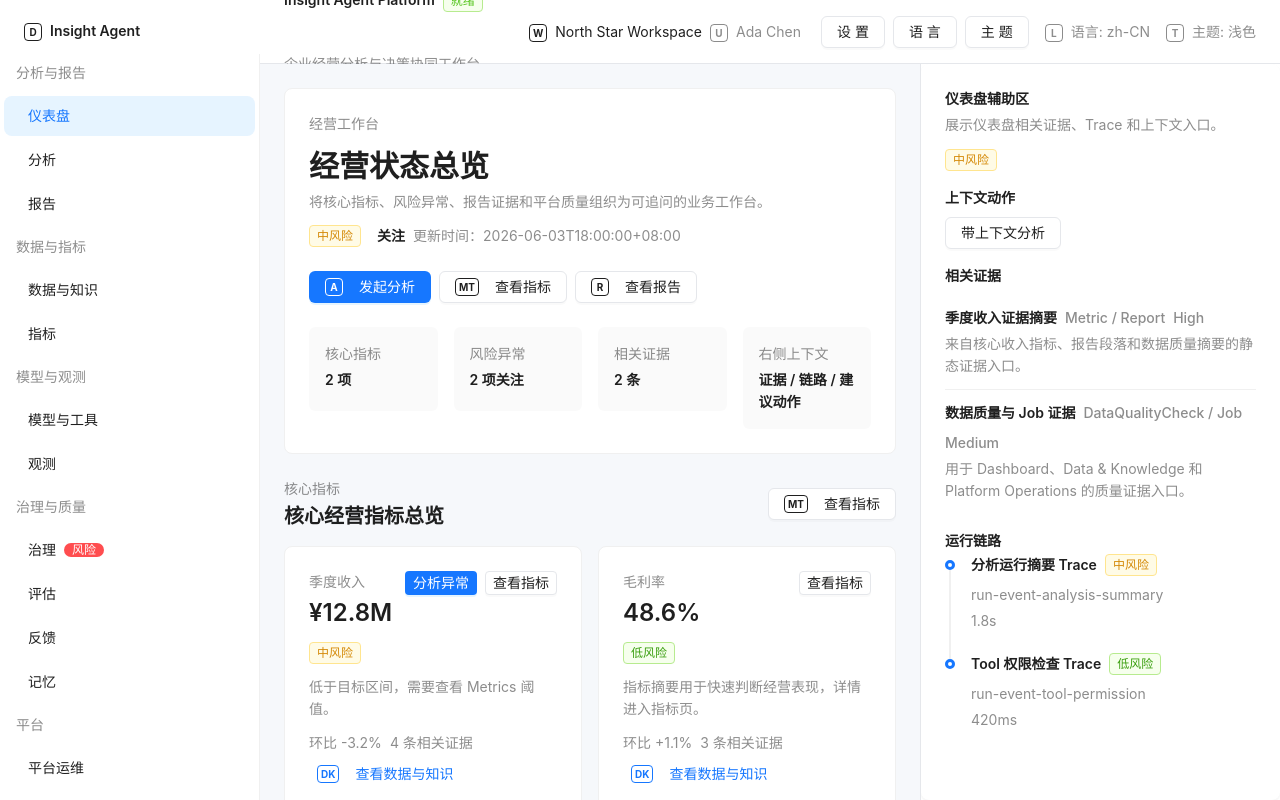
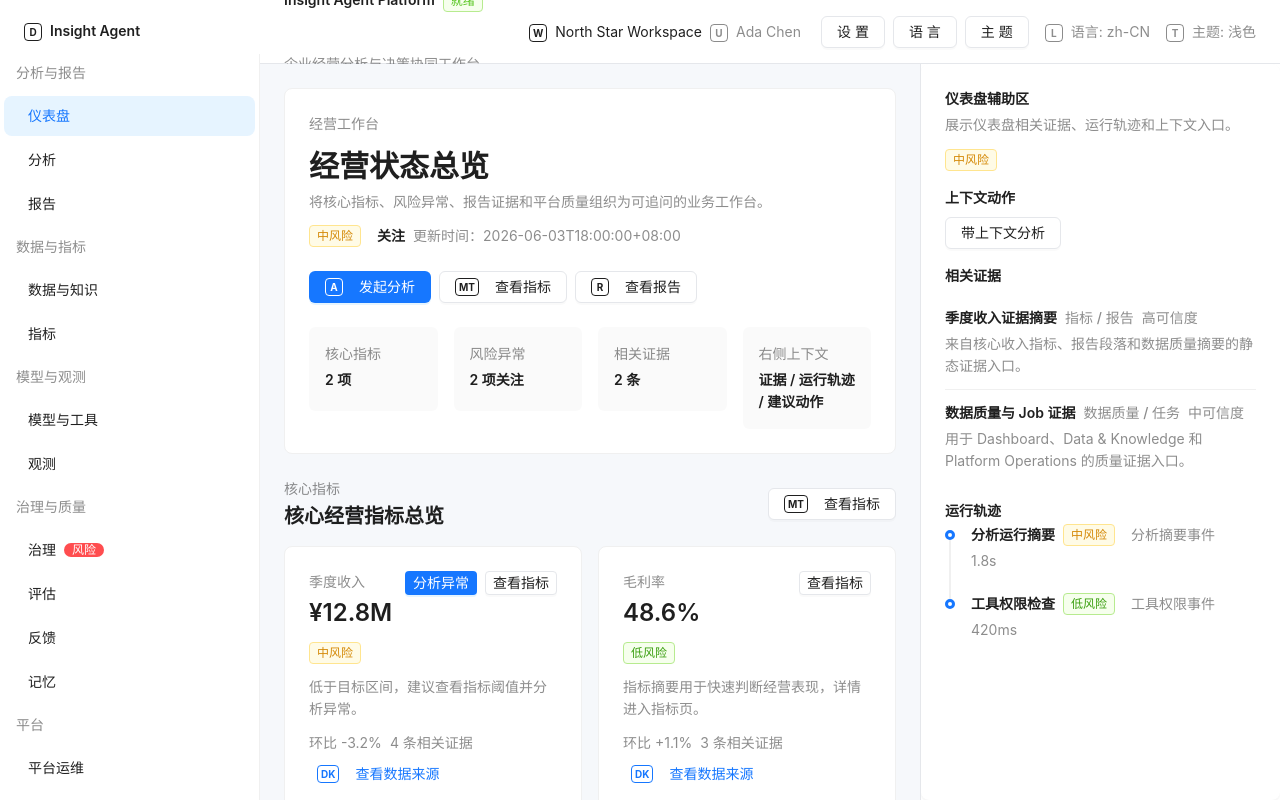
Before and after one commit to arveno/insight-agent-platform, a React (Vite) app in the folder apps/web/: page / in a window 1280 px wide. Built offline with nearby package versions, Linux system fonts and the light colour scheme.

Commit message:
fix: 对齐 Dashboard 覆盖矩阵

```diff
--- a/apps/web/src/pages/_shared/adapters/viewModelAdapters.ts
+++ b/apps/web/src/pages/_shared/adapters/viewModelAdapters.ts
@@ -7,7 +7,7 @@ import type {
   StaticSummaryItemViewModel,
   StaticTraceEntranceViewModel
 } from "../../../app/models";
-import type { RiskBadgeProps, RiskLevel, StatusTagProps } from "../../../shared";
+import type { I18nMessageKey, RiskBadgeProps, RiskLevel, StatusTagProps } from "../../../shared";
 import { translateKey, type Translate } from "../text";
 
 const statusToneByKind: Record<StaticStatusViewModel["status"], StatusTagProps["tone"]> = {
@@ -29,6 +29,40 @@ const riskLevelMap: Record<StaticRiskLevel, RiskLevel> = {
   medium: "medium",
   none: "unknown"
 };
+
+const evidenceSourceTypeKeyByLabel: Record<string, I18nMessageKey> = {
+  "DataQualityCheck / Job": "evidence.sourceType.dataQualityJob",
+  "Metric / Report": "evidence.sourceType.metricReport"
+};
+
+const evidenceConfidenceKeyByText: Record<string, I18nMessageKey> = {
+  High: "evidence.confidence.high",
+  Medium: "evidence.confidence.medium"
+};
+
+const traceTitleKeyByTraceKey: Record<string, I18nMessageKey> = {
+  "analysis-run-trace": "trace.title.analysisRunSummary",
+  "tool-permission-trace": "trace.title.toolPermissionCheck"
+};
+
+const traceEventKeyByTraceKey: Record<string, I18nMessageKey> = {
+  "analysis-run-trace": "trace.event.analysisRunSummary",
+  "tool-permission-trace": "trace.event.toolPermissionCheck"
+};
+
+function translateMappedText(
+  t: Translate,
+  value: string | undefined,
+  keyMap: Record<string, I18nMessageKey>
+): string | undefined {
+  if (!value) {
+    return undefined;
+  }
+
+  const key = keyMap[value];
+
+  return key ? translateKey(t, key) : value;
+}
 
 function productRiskReason(reason?: string): string | undefined {
   if (!reason) {
@@ -73,24 +107,28 @@ export function actionDescription(
   return action.descriptionKey ? translateKey(t, action.descriptionKey) : action.description;
 }
 
-export function toEvidenceItem(item: StaticEvidenceEntranceViewModel) {
+export function toEvidenceItem(t: Translate, item: StaticEvidenceEntranceViewModel) {
   return {
-    confidenceText: item.confidenceText,
+    confidenceText: translateMappedText(t, item.confidenceText, evidenceConfidenceKeyByText),
     key: item.key,
-    sourceTypeLabel: item.sourceType,
+    sourceTypeLabel:
+      translateMappedText(t, item.sourceType, evidenceSourceTypeKeyByLabel) ?? item.sourceType,
     summary: item.summary,
     title: item.title
   };
 }
 
 export function toTraceItem(t: Translate, item: StaticTraceEntranceViewModel) {
+  const eventKey = traceEventKeyByTraceKey[item.key];
+  const titleKey = traceTitleKeyByTraceKey[item.key];
+
   return {
     description: item.latencyText,
     key: item.key,
     risk: toRiskBadge(t, item.risk),
     status: toStatusTag(t, item.status),
-    timestampText: item.eventId,
-    title: item.title
+    timestampText: eventKey ? translateKey(t, eventKey) : item.eventId,
+    title: titleKey ? translateKey(t, titleKey) : item.title
   };
 }
 
--- a/apps/web/src/pages/_shared/panels/EvidencePanel.tsx
+++ b/apps/web/src/pages/_shared/panels/EvidencePanel.tsx
@@ -13,7 +13,7 @@ export function EvidencePanel({ items }: EvidencePanelProps) {
   return (
     <SourceEvidenceList
       empty={{ title: translateKey(t, "state.empty.default.title") }}
-      items={items.map((item) => toEvidenceItem(item))}
+      items={items.map((item) => toEvidenceItem(t, item))}
     />
   );
 }
--- a/apps/web/src/pages/dashboard/components/DashboardMetricOverview.tsx
+++ b/apps/web/src/pages/dashboard/components/DashboardMetricOverview.tsx
@@ -19,7 +19,17 @@ export function DashboardMetricOverview({ onNavigate, viewModel }: DashboardComp
         title={t("dashboard.metrics.title")}
       />
       <Row gutter={[16, 16]} style={{ marginTop: 16 }}>
-        {viewModel.businessMetricCards.map((metric) => (
+        {viewModel.businessMetricCards.map((metric) => {
+          const risk = toRiskBadge(t, metric.risk);
+          const displayRisk = risk?.reason
+            ? { ...risk, reason: t("dashboard.metrics.riskDescription") }
+            : risk;
+          const description =
+            metric.risk.level === "low"
+              ? t("dashboard.metrics.defaultDescription")
+              : t("dashboard.metrics.riskDescription");
+
+          return (
             <Col key={metric.key} lg={12} xs={24}>
               <MetricCard
                 actions={
@@ -34,11 +44,7 @@ export function DashboardMetricOverview({ onNavigate, viewModel }: DashboardComp
                     </Button>
                   </Space>
                 }
-              description={
-                <Typography.Text type="secondary">
-                  {metric.risk.reason ?? t("dashboard.metrics.defaultDescription")}
-                </Typography.Text>
-              }
+                description={<Typography.Text type="secondary">{description}</Typography.Text>}
                 evidenceSummary={
                   <Space wrap>
                     <Typography.Text type="secondary">{metric.trendText}</Typography.Text>
@@ -53,12 +59,13 @@ export function DashboardMetricOverview({ onNavigate, viewModel }: DashboardComp
                     </Button>
                   </Space>
                 }
-              risk={toRiskBadge(t, metric.risk)}
+                risk={displayRisk}
                 title={metric.label}
                 value={metric.valueText}
               />
             </Col>
-        ))}
+          );
+        })}
       </Row>
     </section>
   );
--- a/apps/web/src/pages/dashboard/components/DashboardQualityPanel.tsx
+++ b/apps/web/src/pages/dashboard/components/DashboardQualityPanel.tsx
@@ -32,6 +32,7 @@ export function DashboardQualityPanel({ onNavigate, viewModel }: DashboardCompon
                         {t("dashboard.quality.itemEyebrow")}
                       </Typography.Text>
                       <Typography.Text strong>{item.label}</Typography.Text>
+                      <Typography.Text type="secondary">{item.value}</Typography.Text>
                     </Space>
                     {risk ? <RiskBadge {...risk} /> : null}
                   </Space>
--- a/apps/web/src/pages/dashboard/components/DashboardRiskOverview.tsx
+++ b/apps/web/src/pages/dashboard/components/DashboardRiskOverview.tsx
@@ -22,6 +22,11 @@ export function DashboardRiskOverview({ onNavigate, viewModel }: DashboardCompon
       <Row gutter={[16, 16]} style={{ marginTop: 16 }}>
         {riskItems.map((item) => {
           const risk = toRiskBadge(t, item.risk);
+          const isRiskSummary = viewModel.riskSummary.some((riskItem) => riskItem.key === item.key);
+          const eyebrow = isRiskSummary ? t("dashboard.risk.summaryEyebrow") : item.value;
+          const description = isRiskSummary
+            ? item.description
+            : t("dashboard.risk.anomalyDescription");
 
           return (
             <Col key={item.key} lg={12} xs={24}>
@@ -29,12 +34,12 @@ export function DashboardRiskOverview({ onNavigate, viewModel }: DashboardCompon
                 <Space direction="vertical" size={12} style={{ width: "100%" }}>
                   <Space align="start" style={{ justifyContent: "space-between", width: "100%" }}>
                     <Space direction="vertical" size={4}>
-                      <Typography.Text type="secondary">{item.value}</Typography.Text>
+                      <Typography.Text type="secondary">{eyebrow}</Typography.Text>
                       <Typography.Text strong>{item.label}</Typography.Text>
                     </Space>
                     {risk ? <RiskBadge {...risk} /> : null}
                   </Space>
-                  <Typography.Text type="secondary">{item.description}</Typography.Text>
+                  <Typography.Text type="secondary">{description}</Typography.Text>
                   <Space wrap>
                     <Button onClick={() => onNavigate?.("analysis")} type="primary">
                       <AppIcon name="analysis" />
--- a/apps/web/src/shared/i18n/messages.ts
+++ b/apps/web/src/shared/i18n/messages.ts
@@ -46,8 +46,8 @@ export const messages = {
     "action.observabilityOpenModelTools.label": "查看模型与工具",
     "action.openInAnalysisWithContext.label": "带上下文分析",
     "action.platformOpenDashboard.label": "回到仪表盘",
-    "action.platformRunJobDisabled.description": "请先确认 Job 配置和执行窗口。",
-    "action.platformRunJobDisabled.label": "运行 Job",
+    "action.platformRunJobDisabled.description": "请先确认任务配置和执行窗口。",
+    "action.platformRunJobDisabled.label": "运行任务",
     "action.reportFollowUp.label": "基于报告继续分析",
     "action.reportsOpenAnalysis.label": "进入分析",
     "action.reportsOpenEvaluation.label": "进入评估",
@@ -67,7 +67,7 @@ export const messages = {
     "app.mainDescription": "企业经营分析与决策 Agent 平台",
     "app.mainPlaceholder": "经营分析工作台。",
     "app.productTitle": "Insight Agent Platform",
-    "app.rightAssist.global.description": "展示当前页面的证据、Trace 与上下文入口。",
+    "app.rightAssist.global.description": "展示当前页面的证据、运行轨迹与上下文入口。",
     "app.rightAssist.global.title": "全局辅助区",
     appName: "Insight Agent",
     "chart.static.subtitle": "指标图表",
@@ -75,7 +75,7 @@ export const messages = {
     "dashboard.action.analyzeAnomaly": "分析异常",
     "dashboard.action.analyzeWithContext": "带上下文分析",
     "dashboard.action.viewAnomaly": "查看异常",
-    "dashboard.action.viewDataKnowledge": "查看数据与知识",
+    "dashboard.action.viewDataKnowledge": "查看数据来源",
     "dashboard.action.viewEvidence": "查看证据",
     "dashboard.action.viewGovernanceRisk": "查看治理风险",
     "dashboard.action.viewJobDataQuality": "查看任务与质量",
@@ -84,7 +84,7 @@ export const messages = {
     "dashboard.action.viewPlatformOperations": "查看平台运维",
     "dashboard.action.viewReports": "查看报告",
     "dashboard.action.viewSuggestions": "查看建议",
-    "dashboard.action.viewTrace": "查看链路",
+    "dashboard.action.viewTrace": "查看运行轨迹",
     "dashboard.common.evidenceCountSuffix": "条证据",
     "dashboard.common.relatedEvidenceCountSuffix": "条相关证据",
     "dashboard.common.updatedAtPrefix": "更新时间：",
@@ -96,12 +96,13 @@ export const messages = {
     "dashboard.hero.fact.metricCountSuffix": "项",
     "dashboard.hero.fact.metricLabel": "核心指标",
     "dashboard.hero.fact.rightContextLabel": "右侧上下文",
-    "dashboard.hero.fact.rightContextValue": "证据 / 链路 / 建议动作",
+    "dashboard.hero.fact.rightContextValue": "证据 / 运行轨迹 / 建议动作",
     "dashboard.hero.fact.riskAnomalyCountSuffix": "项关注",
     "dashboard.hero.fact.riskAnomalyLabel": "风险异常",
     "dashboard.hero.title": "经营状态总览",
     "dashboard.metrics.defaultDescription": "指标摘要用于快速判断经营表现，详情进入指标页。",
     "dashboard.metrics.eyebrow": "核心指标",
+    "dashboard.metrics.riskDescription": "低于目标区间，建议查看指标阈值并分析异常。",
     "dashboard.metrics.title": "核心经营指标总览",
     "dashboard.quality.eyebrow": "质量与运维",
     "dashboard.quality.itemEyebrow": "数据质量 / 任务",
@@ -111,9 +112,16 @@ export const messages = {
     "dashboard.reportEvidence.eyebrow": "报告与证据",
     "dashboard.reportEvidence.recentReportEyebrow": "最近报告",
     "dashboard.reportEvidence.recentReportTitle": "最近报告与建议动作",
+    "dashboard.reportEvidence.suggestionSummary": "建议先核对相关证据，再带上下文继续分析。",
     "dashboard.reportEvidence.title": "报告与证据入口",
+    "dashboard.risk.anomalyDescription": "收入增速低于阈值，建议带上下文分析异常。",
     "dashboard.risk.eyebrow": "风险与异常",
+    "dashboard.risk.summaryEyebrow": "风险等级",
     "dashboard.risk.title": "风险与异常摘要",
+    "evidence.confidence.high": "高可信度",
+    "evidence.confidence.medium": "中可信度",
+    "evidence.sourceType.dataQualityJob": "数据质量 / 任务",
+    "evidence.sourceType.metricReport": "指标 / 报告",
     "feedback.option.issue": "有问题",
     "feedback.option.useful": "有帮助",
     "feedback.submit": "提交反馈",
@@ -143,7 +151,7 @@ export const messages = {
     "nav.settings": "设置",
     "nav.workspace": "工作区",
     "page.analysis.description": "分析工作台。",
-    "page.analysis.rightAssist.description": "展示分析相关证据、Trace 和上下文入口。",
+    "page.analysis.rightAssist.description": "展示分析相关证据、运行轨迹和上下文入口。",
     "page.analysis.rightAssist.title": "分析辅助区",
     "page.analysis.section.analysisInput.description": "分析输入信息区。",
     "page.analysis.section.analysisInput.title": "分析输入",
@@ -153,7 +161,7 @@ export const messages = {
     "page.analysis.section.runStatus.title": "运行状态",
     "page.analysis.title": "分析",
     "page.dashboard.description": "仪表盘工作台。",
-    "page.dashboard.rightAssist.description": "展示仪表盘相关证据、Trace 和上下文入口。",
+    "page.dashboard.rightAssist.description": "展示仪表盘相关证据、运行轨迹和上下文入口。",
     "page.dashboard.rightAssist.title": "仪表盘辅助区",
     "page.dashboard.section.businessOverview.description": "业务总览信息区。",
     "page.dashboard.section.businessOverview.title": "业务总览",
@@ -163,7 +171,7 @@ export const messages = {
     "page.dashboard.section.riskAnomaly.title": "风险与异常",
     "page.dashboard.title": "仪表盘",
     "page.dataKnowledge.description": "数据与知识工作台。",
-    "page.dataKnowledge.rightAssist.description": "展示数据与知识相关证据、Trace 和上下文入口。",
+    "page.dataKnowledge.rightAssist.description": "展示数据与知识相关证据、运行轨迹和上下文入口。",
     "page.dataKnowledge.rightAssist.title": "数据与知识辅助区",
     "page.dataKnowledge.section.dataSource.description": "数据源信息区。",
     "page.dataKnowledge.section.dataSource.title": "数据源",
@@ -175,7 +183,7 @@ export const messages = {
     "page.dataKnowledge.tab.knowledge.label": "知识",
     "page.dataKnowledge.title": "数据与知识",
     "page.evaluation.description": "评估工作台。",
-    "page.evaluation.rightAssist.description": "展示评估相关证据、Trace 和上下文入口。",
+    "page.evaluation.rightAssist.description": "展示评估相关证据、运行轨迹和上下文入口。",
     "page.evaluation.rightAssist.title": "评估辅助区",
     "page.evaluation.section.evaluationOverview.description": "评估总览信息区。",
     "page.evaluation.section.evaluationOverview.title": "评估总览",
@@ -183,7 +191,7 @@ export const messages = {
     "page.evaluation.section.scoreReference.title": "评分与引用",
     "page.evaluation.title": "评估",
     "page.feedback.description": "反馈工作台。",
-    "page.feedback.rightAssist.description": "展示反馈相关证据、Trace 和上下文入口。",
+    "page.feedback.rightAssist.description": "展示反馈相关证据、运行轨迹和上下文入口。",
     "page.feedback.rightAssist.title": "反馈辅助区",
     "page.feedback.section.badCaseEntry.description": "Bad Case 入口信息区。",
     "page.feedback.section.badCaseEntry.title": "Bad Case 入口",
@@ -193,7 +201,7 @@ export const messages = {
     "page.feedback.section.feedbackList.title": "反馈列表",
     "page.feedback.title": "反馈",
     "page.governance.description": "治理工作台。",
-    "page.governance.rightAssist.description": "展示治理相关证据、Trace 和上下文入口。",
+    "page.governance.rightAssist.description": "展示治理相关证据、运行轨迹和上下文入口。",
     "page.governance.rightAssist.title": "治理辅助区",
     "page.governance.section.auditRisk.description": "审计与风险信息区。",
     "page.governance.section.auditRisk.title": "审计与风险",
@@ -201,7 +209,7 @@ export const messages = {
     "page.governance.section.policy.title": "策略",
     "page.governance.title": "治理",
     "page.memory.description": "记忆工作台。",
-    "page.memory.rightAssist.description": "展示记忆相关证据、Trace 和上下文入口。",
+    "page.memory.rightAssist.description": "展示记忆相关证据、运行轨迹和上下文入口。",
     "page.memory.rightAssist.title": "记忆辅助区",
     "page.memory.section.memoryList.description": "记忆列表信息区。",
     "page.memory.section.memoryList.title": "记忆列表",
@@ -211,7 +219,7 @@ export const messages = {
     "page.memory.section.memoryUsage.title": "记忆使用轨迹",
     "page.memory.title": "记忆",
     "page.metrics.description": "指标工作台。",
-    "page.metrics.rightAssist.description": "展示指标相关证据、Trace 和上下文入口。",
+    "page.metrics.rightAssist.description": "展示指标相关证据、运行轨迹和上下文入口。",
     "page.metrics.rightAssist.title": "指标辅助区",
     "page.metrics.section.formulaThreshold.description": "公式与阈值信息区。",
     "page.metrics.section.formulaThreshold.title": "公式与阈值",
@@ -221,7 +229,7 @@ export const messages = {
     "page.metrics.section.metricCatalog.title": "指标目录",
     "page.metrics.title": "指标",
     "page.modelTools.description": "模型与工具工作台。",
-    "page.modelTools.rightAssist.description": "展示模型与工具相关证据、Trace 和上下文入口。",
+    "page.modelTools.rightAssist.description": "展示模型与工具相关证据、运行轨迹和上下文入口。",
     "page.modelTools.rightAssist.title": "模型与工具辅助区",
     "page.modelTools.section.configDetail.description": "配置详情信息区。",
     "page.modelTools.section.configDetail.title": "配置详情",
@@ -236,27 +244,28 @@ export const messages = {
     "page.modelTools.tab.toolDefinitions.label": "工具定义",
     "page.modelTools.title": "模型与工具",
     "page.observability.description": "观测工作台。",
-    "page.observability.rightAssist.description": "展示观测相关证据、Trace 和上下文入口。",
+    "page.observability.rightAssist.description": "展示观测相关证据、运行轨迹和上下文入口。",
     "page.observability.rightAssist.title": "观测辅助区",
     "page.observability.section.costLatency.description": "成本与延迟信息区。",
     "page.observability.section.costLatency.title": "成本与延迟",
-    "page.observability.section.traceDetail.description": "Trace 详情信息区。",
-    "page.observability.section.traceDetail.title": "Trace 详情",
-    "page.observability.section.traceOverview.description": "Trace 总览信息区。",
-    "page.observability.section.traceOverview.title": "Trace 总览",
+    "page.observability.section.traceDetail.description": "运行轨迹详情信息区。",
+    "page.observability.section.traceDetail.title": "运行轨迹详情",
+    "page.observability.section.traceOverview.description": "运行轨迹总览信息区。",
+    "page.observability.section.traceOverview.title": "运行轨迹总览",
     "page.observability.title": "观测",
     "page.platformOperations.description": "平台运维工作台。",
-    "page.platformOperations.rightAssist.description": "展示平台运维相关证据、Trace 和上下文入口。",
+    "page.platformOperations.rightAssist.description":
+      "展示平台运维相关证据、运行轨迹和上下文入口。",
     "page.platformOperations.rightAssist.title": "平台运维辅助区",
-    "page.platformOperations.section.jobsQuality.description": "Job 与质量检查信息区。",
-    "page.platformOperations.section.jobsQuality.title": "Job 与质量检查",
+    "page.platformOperations.section.jobsQuality.description": "任务与质量检查信息区。",
+    "page.platformOperations.section.jobsQuality.title": "任务与质量检查",
     "page.platformOperations.section.opsStatus.description": "运维状态信息区。",
     "page.platformOperations.section.opsStatus.title": "运维状态",
-    "page.platformOperations.tab.jobs.label": "Jobs",
+    "page.platformOperations.tab.jobs.label": "任务",
     "page.platformOperations.tab.quality.label": "质量检查",
     "page.platformOperations.title": "平台运维",
     "page.reports.description": "报告工作台。",
-    "page.reports.rightAssist.description": "展示报告相关证据、Trace 和上下文入口。",
+    "page.reports.rightAssist.description": "展示报告相关证据、运行轨迹和上下文入口。",
     "page.reports.rightAssist.title": "报告辅助区",
     "page.reports.section.reportList.description": "报告列表信息区。",
     "page.reports.section.reportList.title": "报告列表",
@@ -266,7 +275,7 @@ export const messages = {
     "page.reports.section.reportSection.title": "报告段落",
     "page.reports.title": "报告",
     "page.settings.description": "设置工作台。",
-    "page.settings.rightAssist.description": "展示设置相关证据、Trace 和上下文入口。",
+    "page.settings.rightAssist.description": "展示设置相关证据、运行轨迹和上下文入口。",
     "page.settings.rightAssist.title": "设置辅助区",
     "page.settings.section.preferences.description": "偏好设置信息区。",
     "page.settings.section.preferences.title": "偏好设置",
@@ -274,7 +283,7 @@ export const messages = {
     "page.settings.section.securityPolicy.title": "安全策略",
     "page.settings.title": "设置",
     "page.workspace.description": "工作区工作台。",
-    "page.workspace.rightAssist.description": "展示工作区相关证据、Trace 和上下文入口。",
+    "page.workspace.rightAssist.description": "展示工作区相关证据、运行轨迹和上下文入口。",
     "page.workspace.rightAssist.title": "工作区辅助区",
     "page.workspace.section.membersRolesDomains.description": "成员、角色与业务域信息区。",
     "page.workspace.section.membersRolesDomains.title": "成员、角色与业务域",
@@ -286,7 +295,7 @@ export const messages = {
     "risk.unknown.title": "未知风险",
     "rightAssist.section.contextActions.title": "上下文动作",
     "rightAssist.section.evidence.title": "相关证据",
-    "rightAssist.section.trace.title": "运行链路",
+    "rightAssist.section.trace.title": "运行轨迹",
     settings: "设置",
     "state.disabled.default.message": "当前操作不可用。",
     "state.disabled.default.title": "不可操作",
@@ -316,6 +325,10 @@ export const messages = {
     theme: "主题",
     "themeMode.dark": "深色",
     "themeMode.light": "浅色",
+    "trace.event.analysisRunSummary": "分析摘要事件",
+    "trace.event.toolPermissionCheck": "工具权限事件",
+    "trace.title.analysisRunSummary": "分析运行摘要",
+    "trace.title.toolPermissionCheck": "工具权限检查",
     userMenu: "用户入口"
   },
   "en-US": {
@@ -398,7 +411,7 @@ export const messages = {
     "dashboard.action.analyzeAnomaly": "Analyze anomaly",
     "dashboard.action.analyzeWithContext": "Analyze with context",
     "dashboard.action.viewAnomaly": "View anomaly",
-    "dashboard.action.viewDataKnowledge": "View data and knowledge",
+    "dashboard.action.viewDataKnowledge": "View data sources",
     "dashboard.action.viewEvidence": "View evidence",
     "dashboard.action.viewGovernanceRisk": "View governance risk",
     "dashboard.action.viewJobDataQuality": "View jobs and data quality",
@@ -426,6 +439,8 @@ export const messages = {
     "dashboard.metrics.defaultDescription":
       "Metric summaries help assess business performance quickly. Open the metrics page for details.",
     "dashboard.metrics.eyebrow": "Key metrics",
+    "dashboard.metrics.riskDescription":
+      "Below the target range. Review metric thresholds and analyze the anomaly.",
     "dashboard.metrics.title": "Core business metrics",
     "dashboard.quality.eyebrow": "Quality and operations",
     "dashboard.quality.itemEyebrow": "Data quality / Jobs",
@@ -435,9 +450,18 @@ export const messages = {
     "dashboard.reportEvidence.eyebrow": "Reports and evidence",
     "dashboard.reportEvidence.recentReportEyebrow": "Recent report",
     "dashboard.reportEvidence.recentReportTitle": "Recent report and suggested actions",
+    "dashboard.reportEvidence.suggestionSummary":
+      "Review the related evidence first, then continue analysis with context.",
     "dashboard.reportEvidence.title": "Reports and evidence",
+    "dashboard.risk.anomalyDescription":
+      "Revenue growth is below the threshold. Analyze the anomaly with context.",
     "dashboard.risk.eyebrow": "Risk and anomaly",
+    "dashboard.risk.summaryEyebrow": "Risk level",
     "dashboard.risk.title": "Risk and anomaly summary",
+    "evidence.confidence.high": "High confidence",
+    "evidence.confidence.medium": "Medium confidence",
+    "evidence.sourceType.dataQualityJob": "Data quality / Jobs",
+    "evidence.sourceType.metricReport": "Metrics / Reports",
     "feedback.option.issue": "Has issue",
     "feedback.option.useful": "Useful",
     "feedback.submit": "Submit feedback",
@@ -662,6 +686,10 @@ export const messages = {
     theme: "Theme",
     "themeMode.dark": "Dark",
     "themeMode.light": "Light",
+    "trace.event.analysisRunSummary": "Analysis summary event",
+    "trace.event.toolPermissionCheck": "Tool permission event",
+    "trace.title.analysisRunSummary": "Analysis run summary",
+    "trace.title.toolPermissionCheck": "Tool permission check",
     userMenu: "User menu"
   }
 } as const satisfies Record<AppLocale, Record<string, string>>;
```
Also changed, not shown: apps/web/src/pages/dashboard/components/DashboardReportEvidencePanel.tsx (+8 -2 lines). Lines whose indentation alone changed are shown as unchanged.
